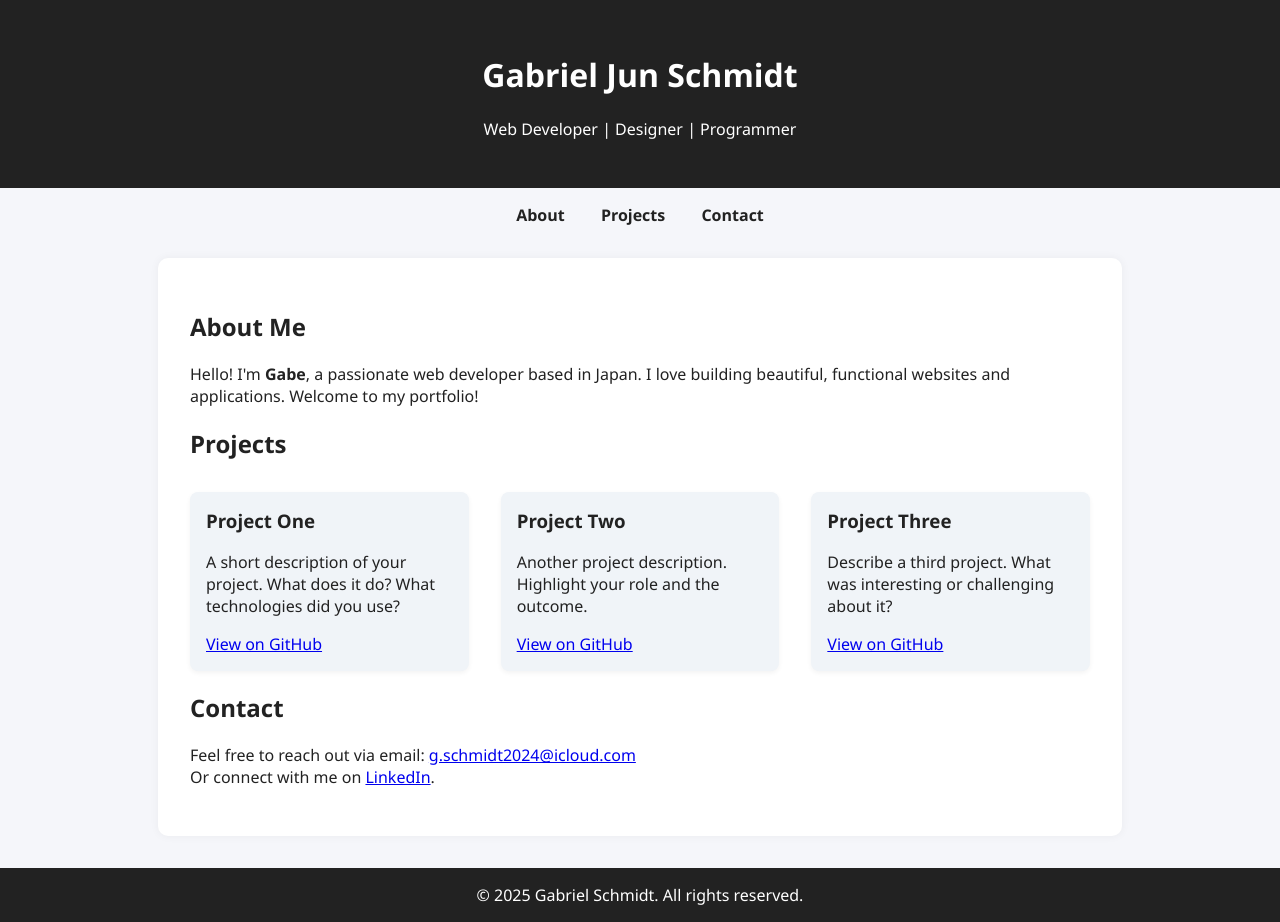
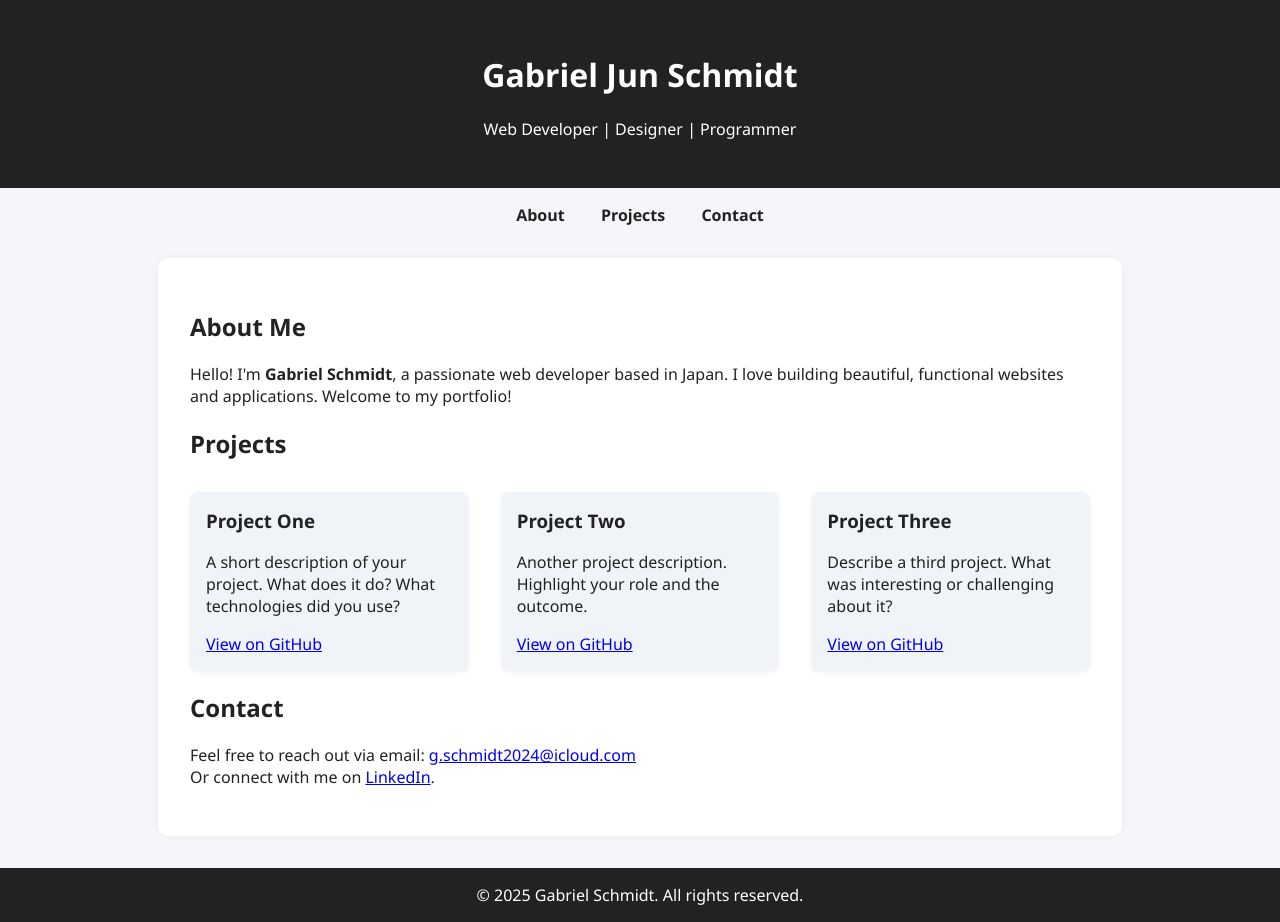
Before and after one commit to puhsum/puhsum.github.io, a plain HTML site: page index.html in a window 1280 px wide. Drawn offline with Linux system fonts and the light colour scheme.

Commit message:
commit changes at work

```diff
--- a/index.html
+++ b/index.html
@@ -77,7 +77,7 @@
     <section id="about">
       <h2>About Me</h2>
       <p>
-        Hello! I'm <strong>Gabe</strong>, a passionate web developer based in Japan. I love building beautiful, functional websites and applications. Welcome to my portfolio!
+        Hello! I'm <strong>Gabriel Schmidt</strong>, a passionate web developer based in Japan. I love building beautiful, functional websites and applications. Welcome to my portfolio!
       </p>
     </section>
 
```
